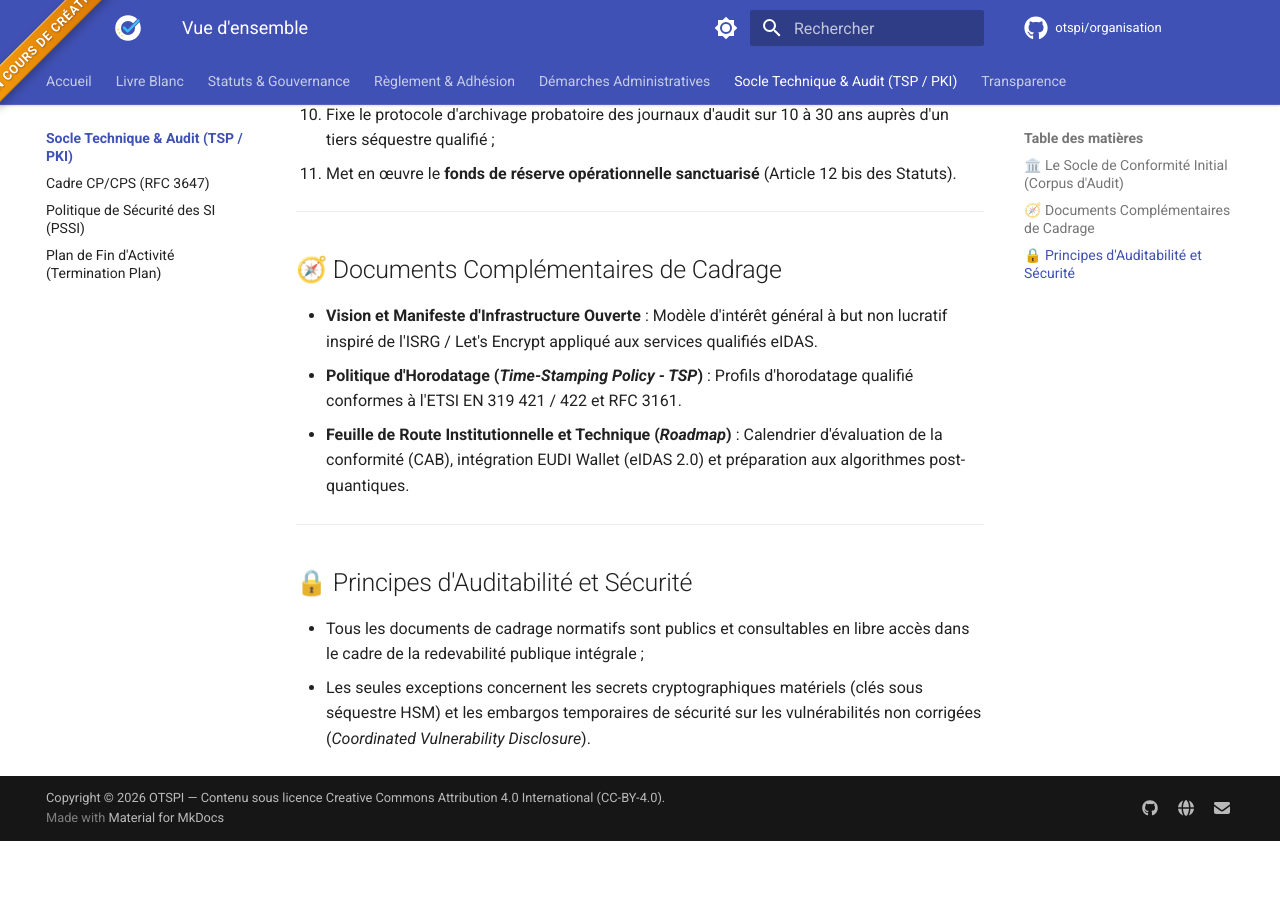
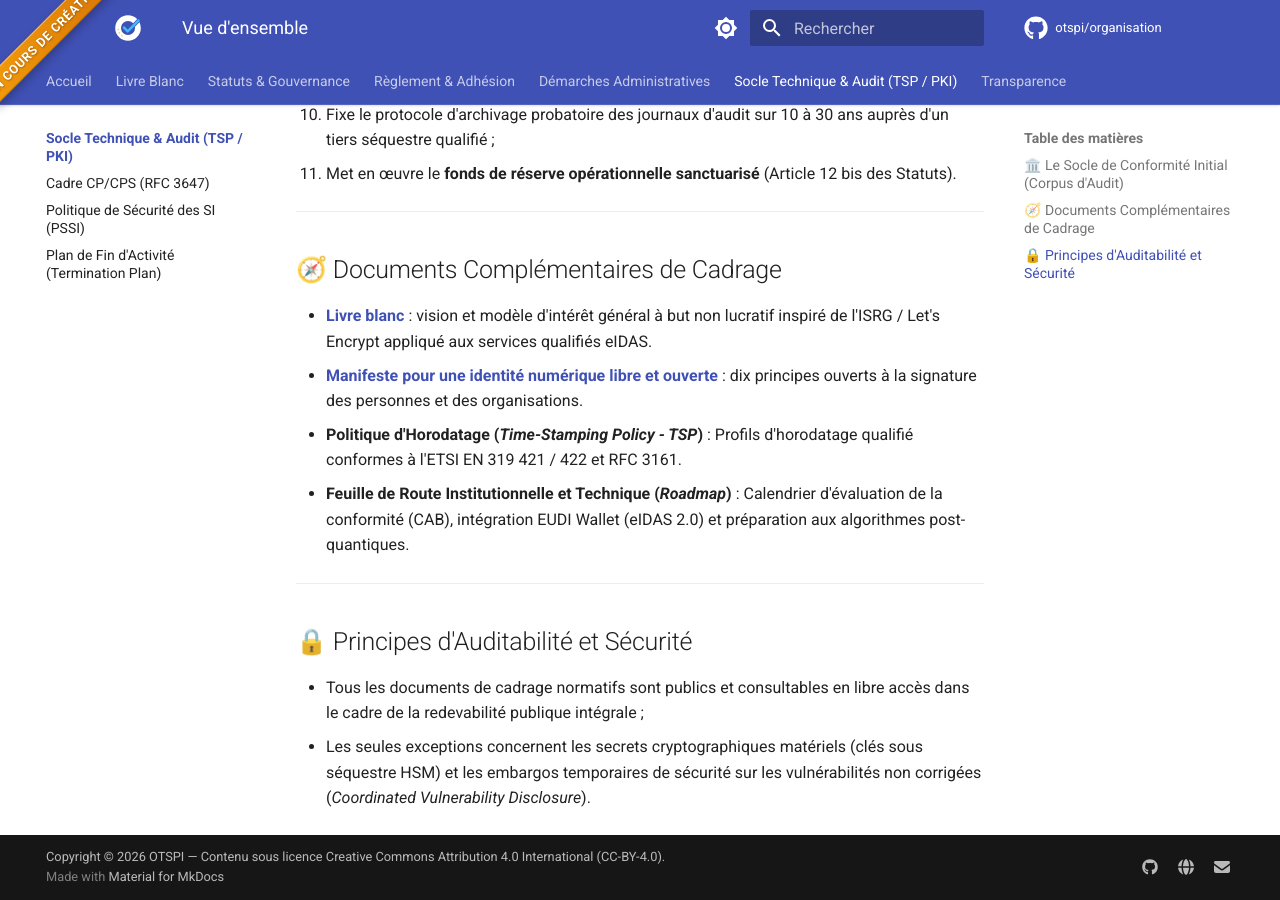
Before and after one commit to open-eidas/organisation, an MkDocs documentation site: the page built from docs/cadrage/index.md, in a window 1280 px wide and 900 px high, scrolled down 959 px. Built offline with MkDocs 1.6.1 and Material for MkDocs 9.7.7, drawn with Linux system fonts in a browser that asks for light colours; comment, search, counter and statistics services are not loaded; before the commit the page ends 1800 px from its top, so only the background shows below that.

Commit message:
docs: liens vers le Manifeste pour une identité numérique libre et ouverte
- Livre blanc : appel à signer le manifeste (§ 6.2) et lien dans
  l'encadré « Contribuer »
- Accueil du portail : bouton « Signer le Manifeste »
- Cadrage : le livre blanc et le manifeste remplacent la mention du
  document de vision à venir

```diff
--- a/docs/cadrage/index.md
+++ b/docs/cadrage/index.md
@@ -26,7 +26,8 @@ Ce dossier rassemble l'ensemble des documents de cadrage stratégique, réglemen
 
 ## 🧭 Documents Complémentaires de Cadrage
 
-- **Vision et Manifeste d'Infrastructure Ouverte** : Modèle d'intérêt général à but non lucratif inspiré de l'ISRG / Let's Encrypt appliqué aux services qualifiés eIDAS.
+- **[Livre blanc](../livre-blanc/index.md)** : vision et modèle d'intérêt général à but non lucratif inspiré de l'ISRG / Let's Encrypt appliqué aux services qualifiés eIDAS.
+- **[Manifeste pour une identité numérique libre et ouverte](https://www.otspi.org/manifeste.html)** : dix principes ouverts à la signature des personnes et des organisations.
 - **Politique d'Horodatage (*Time-Stamping Policy - TSP*)** : Profils d'horodatage qualifié conformes à l'ETSI EN 319 421 / 422 et RFC 3161.
 - **Feuille de Route Institutionnelle et Technique (*Roadmap*)** : Calendrier d'évaluation de la conformité (CAB), intégration EUDI Wallet (eIDAS 2.0) et préparation aux algorithmes post-quantiques.
 
```
Also changed, not shown: docs/index.md (+1 -0 lines), docs/livre-blanc/index.md (+3 -0 lines).
